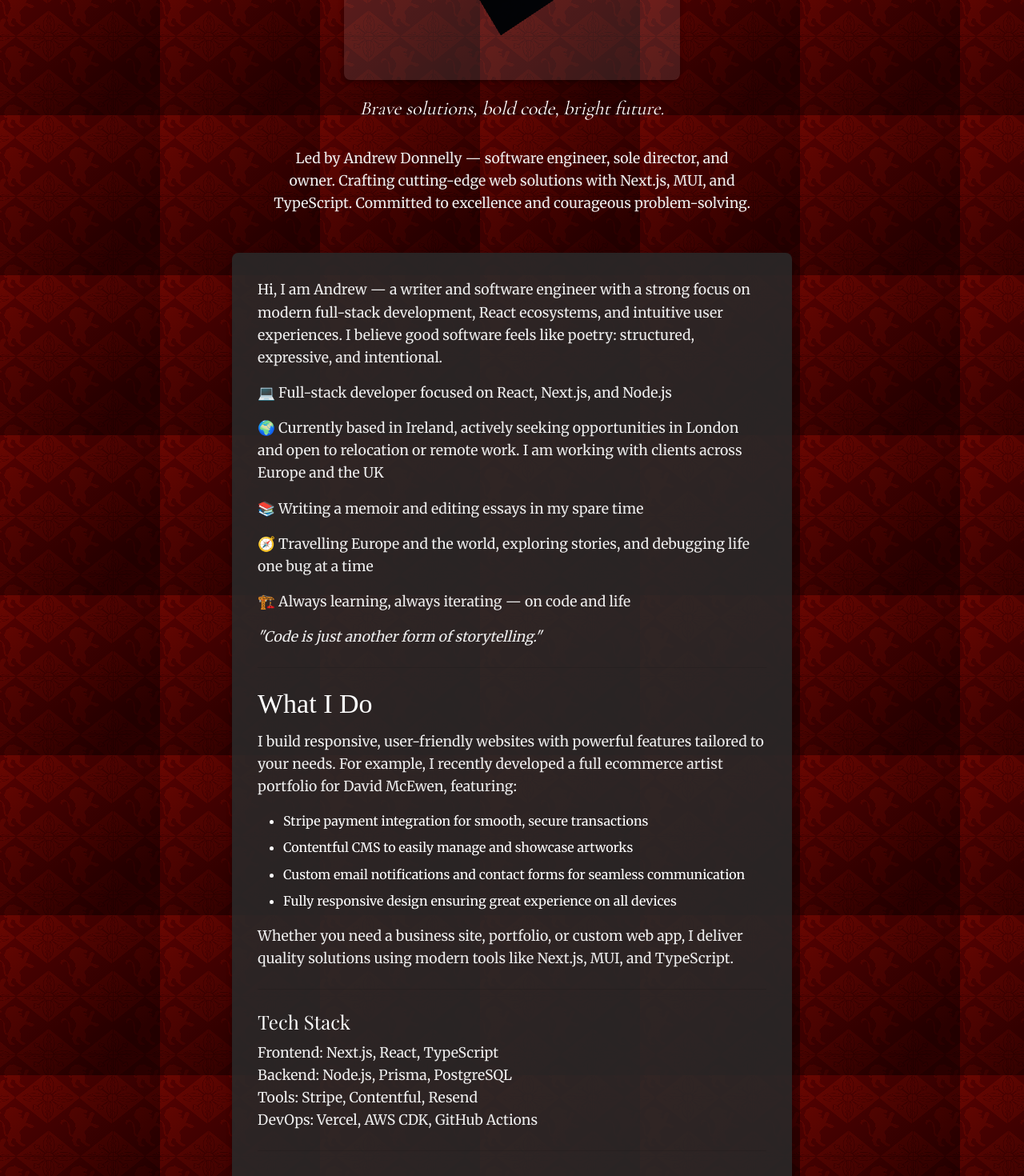
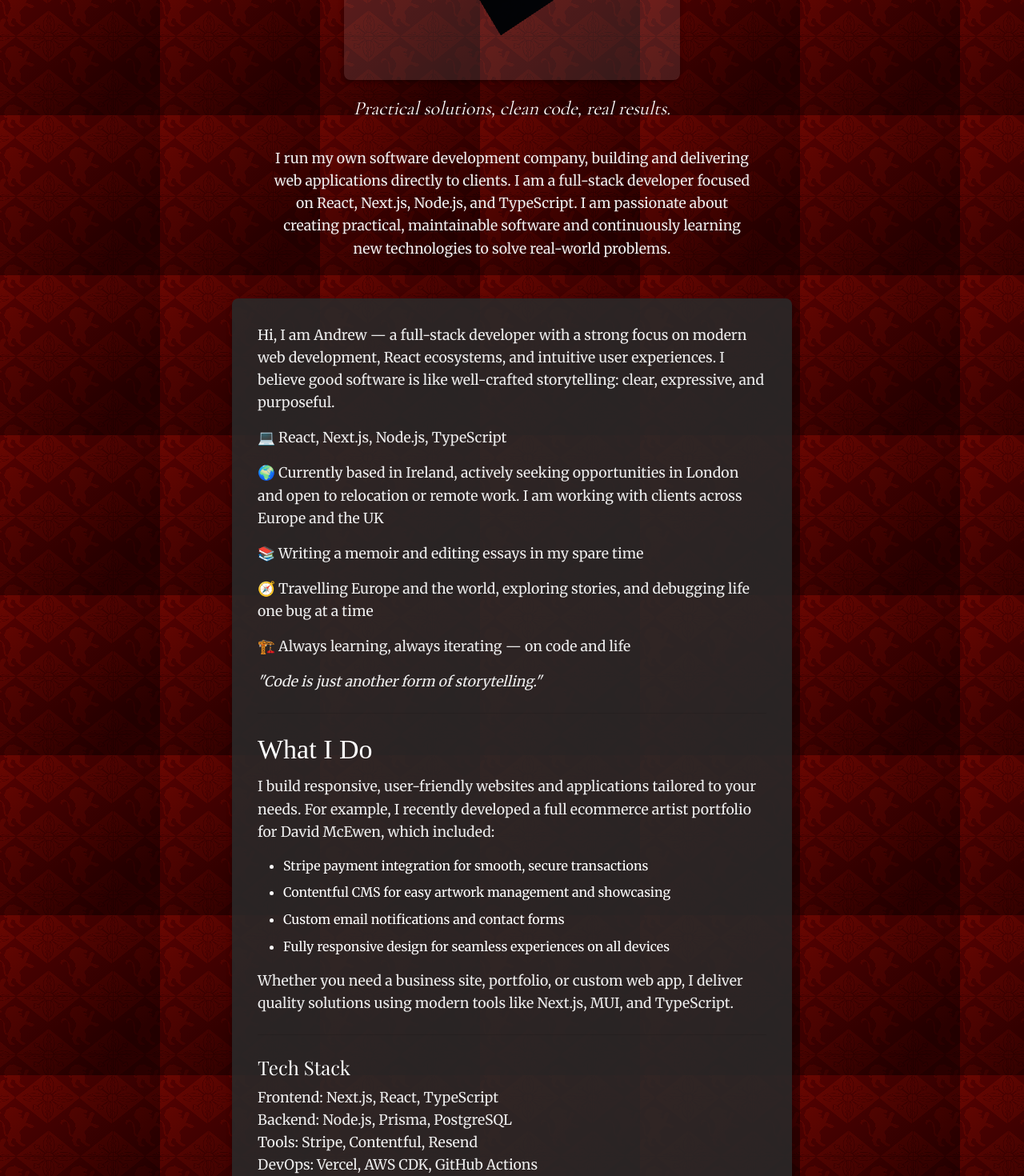
Before and after one commit to AndrewDonnelly93/donnellytech-solutions, a Next.js app: page / in a window 1280 px wide. Shown: the part 520-1990 px from the top of the page at 80% size. Built offline with nearby package versions, Linux system fonts and the light colour scheme; a web font is replaced by a local one.

Commit message:
changed  text a bit

```diff
--- a/src/app/page.tsx
+++ b/src/app/page.tsx
@@ -59,15 +59,17 @@ export default function Home() {
           gutterBottom
           sx={{ mb: { xs: 3, sm: 4 }, textAlign: "center" }}
         >
-          Brave solutions, bold code, bright future.
+          Practical solutions, clean code, real results.
         </Typography>
       </FadeInSection>
 
       <FadeInSection>
         <Typography variant="body1" maxWidth={600} mb={6} sx={{ mx: "auto" }}>
-          Led by Andrew Donnelly — software engineer, sole director, and owner.
-          Crafting cutting-edge web solutions with Next.js, MUI, and TypeScript.
-          Committed to excellence and courageous problem-solving.
+          I run my own software development company, building and delivering web
+          applications directly to clients. I am a full-stack developer focused
+          on React, Next.js, Node.js, and TypeScript. I am passionate about
+          creating practical, maintainable software and continuously learning
+          new technologies to solve real-world problems.
         </Typography>
       </FadeInSection>
 
@@ -101,13 +103,13 @@ export default function Home() {
         {/* Intro */}
         <FadeInSection>
           <Typography variant="body1">
-            Hi, I am Andrew — a writer and software engineer with a strong focus
-            on modern full-stack development, React ecosystems, and intuitive
-            user experiences. I believe good software feels like poetry:
-            structured, expressive, and intentional.
+            Hi, I am Andrew — a full-stack developer with a strong focus on
+            modern web development, React ecosystems, and intuitive user
+            experiences. I believe good software is like well-crafted
+            storytelling: clear, expressive, and purposeful.
           </Typography>
           <Typography variant="body1">
-            💻 Full-stack developer focused on React, Next.js, and Node.js
+            💻 React, Next.js, Node.js, TypeScript
           </Typography>
           <Typography variant="body1">
             🌍 Currently based in Ireland, actively seeking opportunities in
@@ -140,26 +142,20 @@ export default function Home() {
           >
             What I Do
           </Typography>
-          <Typography variant="body1" paragraph>
-            I build responsive, user-friendly websites with powerful features
-            tailored to your needs. For example, I recently developed a full
-            ecommerce artist portfolio for David McEwen, featuring:
+           <Typography variant="body1" paragraph>
+            I build responsive, user-friendly websites and applications tailored to
+            your needs. For example, I recently developed a full ecommerce artist
+            portfolio for David McEwen, which included:
           </Typography>
           <ul>
             <li>Stripe payment integration for smooth, secure transactions</li>
-            <li>Contentful CMS to easily manage and showcase artworks</li>
-            <li>
-              Custom email notifications and contact forms for seamless
-              communication
-            </li>
-            <li>
-              Fully responsive design ensuring great experience on all devices
-            </li>
+            <li>Contentful CMS for easy artwork management and showcasing</li>
+            <li>Custom email notifications and contact forms</li>
+            <li>Fully responsive design for seamless experiences on all devices</li>
           </ul>
           <Typography variant="body1">
-            Whether you need a business site, portfolio, or custom web app, I
-            deliver quality solutions using modern tools like Next.js, MUI, and
-            TypeScript.
+            Whether you need a business site, portfolio, or custom web app, I deliver
+            quality solutions using modern tools like Next.js, MUI, and TypeScript.
           </Typography>
         </FadeInSection>
 
```
